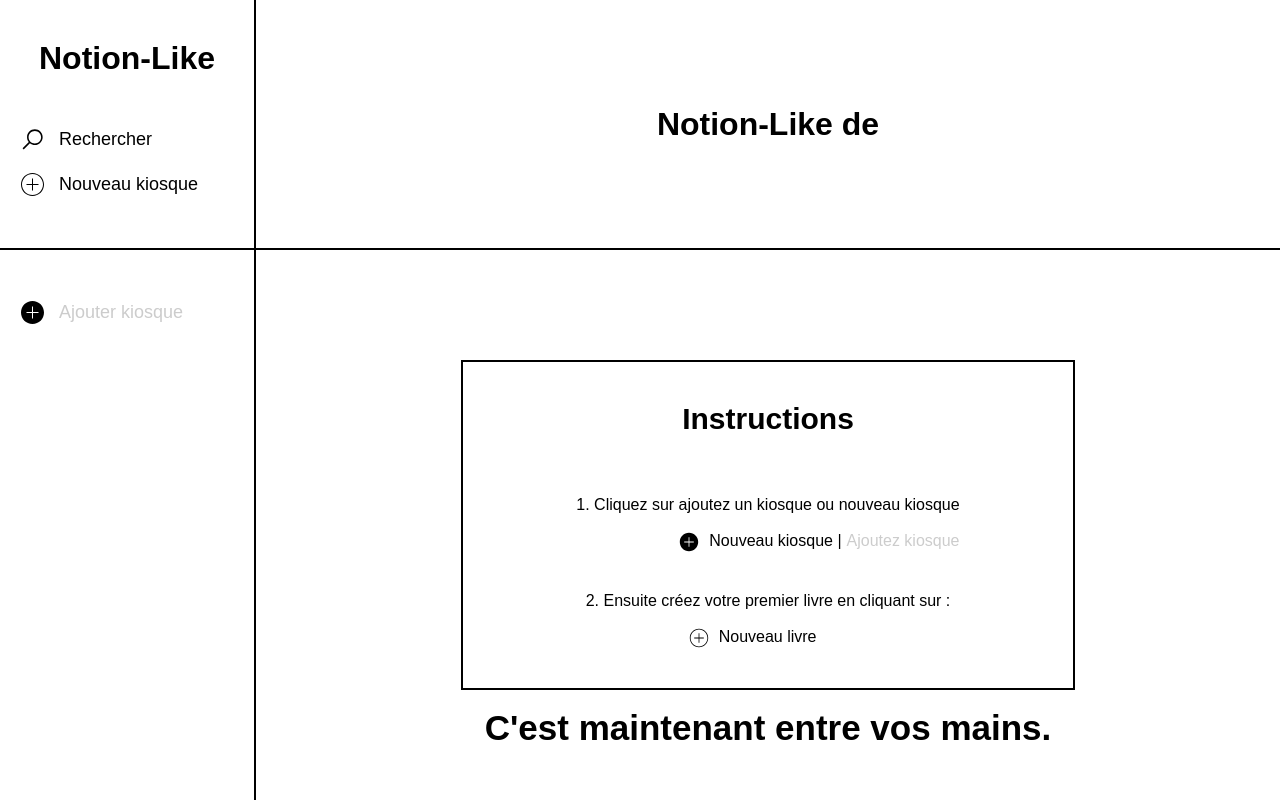
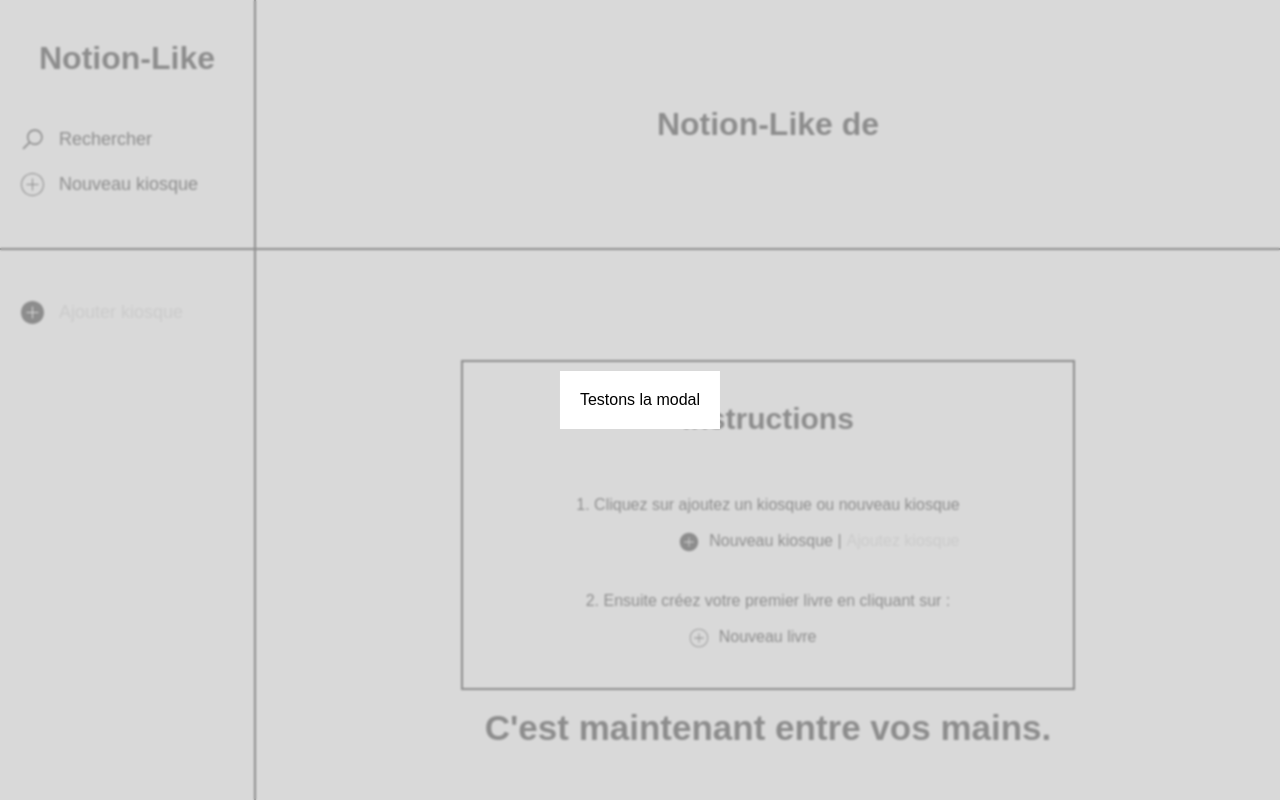
Before and after one commit to leo951/nl-front, a React (Create React App) app: page / in a window 1280 px wide. Built offline with nearby package versions, Linux system fonts and the light colour scheme.

Commit message:
create modal (no style)

```diff
--- a/src/App.js
+++ b/src/App.js
@@ -1,10 +1,30 @@
+import React, { useEffect, useState } from "react";
+import styles from "./styles/App.module.scss";
 import MainLayout from "./components/layouts/MainLayout";
 import Home from "./components/home/Home";
+import LoginModal from "./components/modals/LoginModal";
 
 function App() {
+  const [token, setToken] = useState(null);
+  const [isOpenModal, setIsOpenModal] = useState(false);
+
+  useEffect(() => {
+    setToken(localStorage.getItem("token"));
+  }, []);
+
+  useEffect(() => {
+    !token && setIsOpenModal(true);
+  }, [token]);
+
+  const closeModal = () => {
+    setIsOpenModal(false);
+  };
+
   return (
     <MainLayout>
       <Home />
+      {isOpenModal && <LoginModal closeModal={closeModal} />}
+      {isOpenModal && <div className={styles.overlay}></div>}
     </MainLayout>
   );
 }
--- /dev/null
+++ b/src/components/modals/LoginModal.js
@@ -0,0 +1,8 @@
+import React from "react";
+import styles from "./LoginModal.module.scss";
+
+const LoginModal = () => {
+  return <div className={styles.modal__container}>Testons la modal</div>;
+};
+
+export default LoginModal;
--- /dev/null
+++ b/src/components/modals/LoginModal.module.scss
@@ -0,0 +1,9 @@
+.modal__container {
+  position: fixed;
+  top: 50%;
+  left: 50%;
+  transform: translate(-50%, -50%);
+  background-color: white;
+  padding: 20px;
+  z-index: 1001;
+}
--- /dev/null
+++ b/src/styles/App.module.scss
@@ -0,0 +1,10 @@
+.overlay {
+  position: fixed;
+  top: 0;
+  left: 0;
+  width: 100%;
+  height: 100%;
+  background-color: rgba(201, 201, 201, 0.7);
+  z-index: 1000;
+  backdrop-filter: blur(1px);
+}
```
